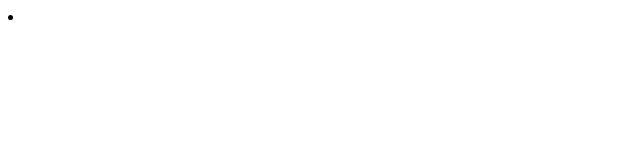
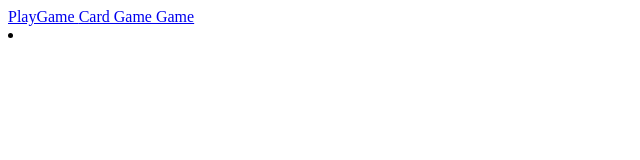
Before and after one commit to TopazStoneMedia/TopazStoneMedia.github.io, a plain HTML site: page index.html in a window 1280 px wide. Shown: the whole page, without its empty margins (0-640 px from the left). Drawn offline with Linux system fonts and the light colour scheme.

Commit message:
Update index.html

```diff
--- a/index.html
+++ b/index.html
@@ -4,6 +4,9 @@
 
 <head>
  <title> Card Game </title>
+  <a href="play_game.html"> PlayGame
+ </a>
+  <a href="cardGameMenu.html"> Card Game Game</a>
 </head>
 
   <li></li>
```
